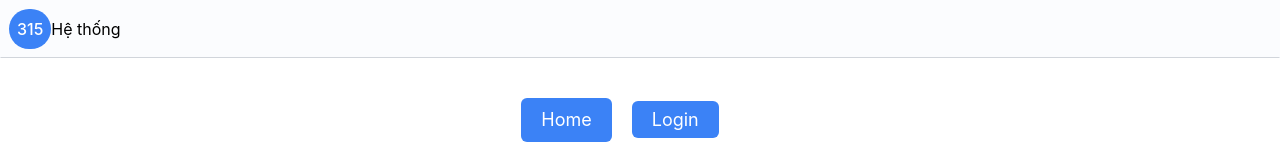
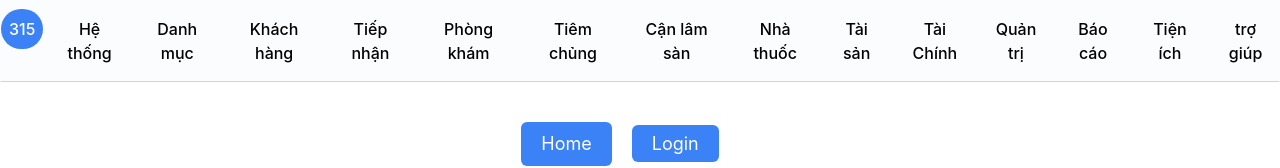
Before and after one commit to phuocbld/315HealthCareProject, a React (Create React App) app in the folder frontend/: page / in a window 1280 px wide. Shown: the top 168 px of the page. Built offline with nearby package versions, Linux system fonts and the light colour scheme.

Commit message:
feat: navbar header

```diff
--- a/frontend/package.json
+++ b/frontend/package.json
@@ -21,7 +21,7 @@
     "react-i18next": "^14.1.0",
     "react-redux": "^9.1.0",
     "react-router-dom": "^6.22.2",
-    "react-scripts": "5.0.1",
+    "react-scripts": "^5.0.1",
     "redux": "^5.0.1",
     "redux-saga": "^1.3.0",
     "sass": "^1.71.1",
@@ -29,7 +29,7 @@
     "yup": "^1.4.0"
   },
   "scripts": {
-    "start": "react-scripts start",
+    "start": "react-scripts start ",
     "build": "react-scripts build",
     "test": "react-scripts test",
     "eject": "react-scripts eject"
--- a/frontend/src/components/layout/Header/Header.jsx
+++ b/frontend/src/components/layout/Header/Header.jsx
@@ -1,29 +1,35 @@
-import React from "react";
-import Stack from '@mui/material/Stack';
-import { NavLink } from "react-router-dom";
-const className_isActive = 'bg-slate-300'
-const className_btn = 'text-black'
-const narbar = [{
-  label:'Hệ thống',
-  to:'/he-thong'
-}]
+import React, { useState } from "react";
+import { Narbar } from "../../../data/header/hearderData";
+const className_isActive = " text-blue-500 border-b-2 border-blue-500";
+const className_btn = "text-black  text-center  px-2 py-4  font-medium hover:bg-sky-100 duration-300 cursor-pointer";
+
 const Header = () => {
-
+  const [isActive, setIsActive] = useState(null);
+  //xử lí click Navbar
+  const hanldClick = (label) => {
+    setIsActive(label);
+  };
   return (
-    <header className=" p-2 bg-[#fbfcfe] border border-transparent border-b-gray-300 ">
+    <header className=" bg-[#fbfcfe]  border border-transparent border-b-gray-300 ">
       <div className="flex">
-        <h2 className="bg-blue-500 font-medium text-white rounded-full text-base p-2">
+        <nav className="" >
+          <ul className="flex gap-2 h-full ">
+            <li className="py-2">
+            <h2 className="bg-blue-500 font-medium text-white rounded-full text-base p-2">
           315
         </h2>
-        <Stack direction="row" className="text-white">
-        {narbar?.map(items => <button>
-          <NavLink to={items.to} className={({isActive}) =>
-        isActive ? className_isActive:  className_btn
-        }>
-        {items.label}
-          </NavLink>
-        </button>)}
-        </Stack>
+            </li>
+            {Narbar?.map((items) => (
+              <li
+              onClick={()=>{hanldClick(items.label)}}
+              key={items.label}
+              className={isActive === items.label ? className_btn + className_isActive : className_btn  }
+              >
+                {items.label}
+              </li>
+            ))}
+          </ul>
+        </nav>
       </div>
       <div></div>
     </header>
--- /dev/null
+++ b/frontend/src/data/header/hearderData.js
@@ -0,0 +1,44 @@
+export const Narbar = [
+    {
+      label: "Hệ thống",
+    },
+    {
+      label: "Danh mục",
+    },
+    {
+      label: "Khách hàng",
+    },
+    {
+      label: "Tiếp nhận",
+    },
+    {
+      label: "Phòng khám",
+    },
+    {
+      label: "Tiêm chủng",
+    },
+    {
+      label: "Cận lâm sàn",
+    },
+    {
+      label: "Nhà thuốc",
+    },
+    {
+      label: "Tài sản",
+    },
+    {
+      label: "Tài Chính",
+    },
+    {
+      label: "Quản trị",
+    },
+    {
+      label: "Báo cáo",
+    },
+    {
+      label: "Tiện ích",
+    },
+    {
+      label: "trợ giúp",
+    },
+  ];
```
Also changed, not shown: 1 other file (tests, documents, lock files or other folders).
